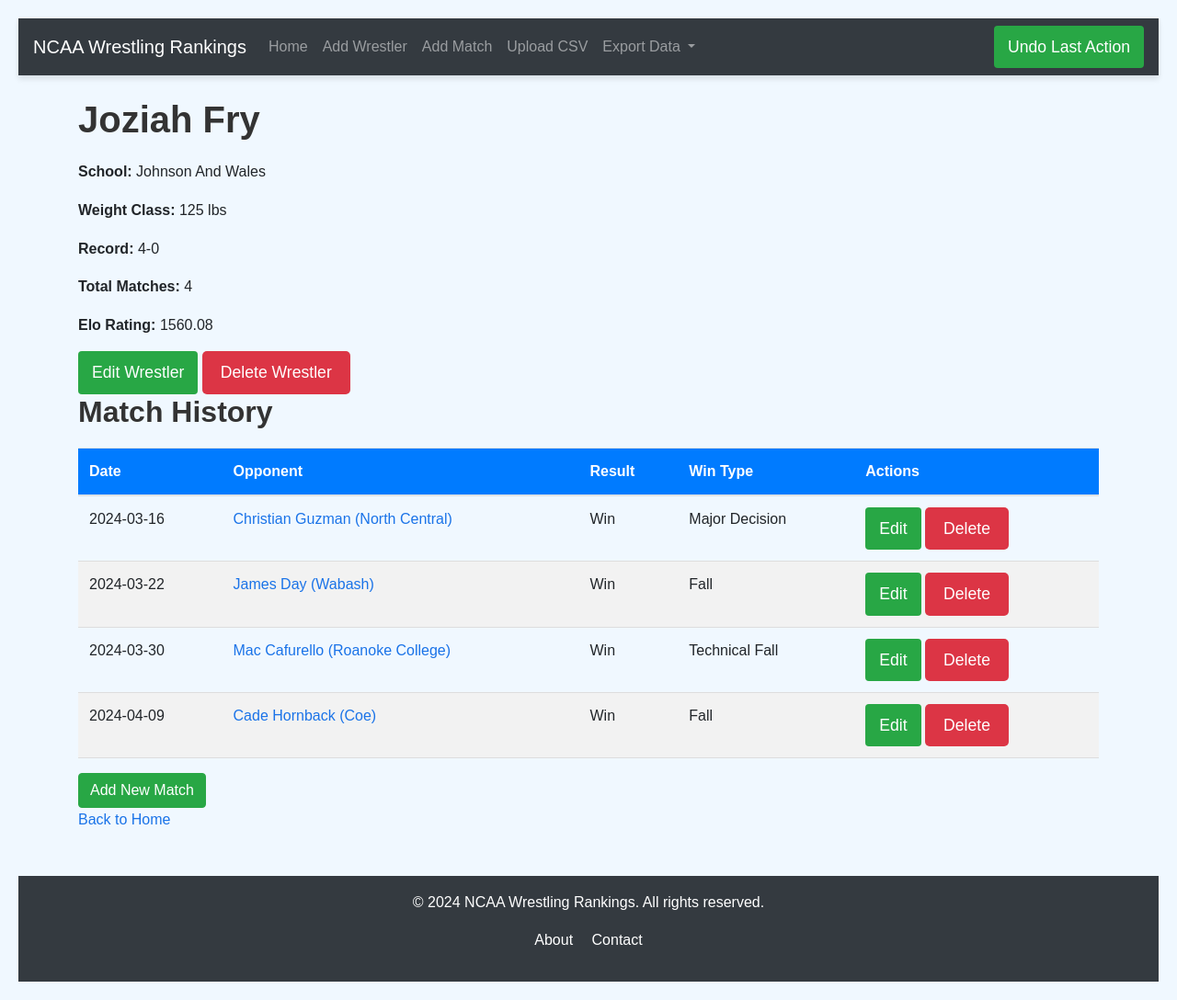
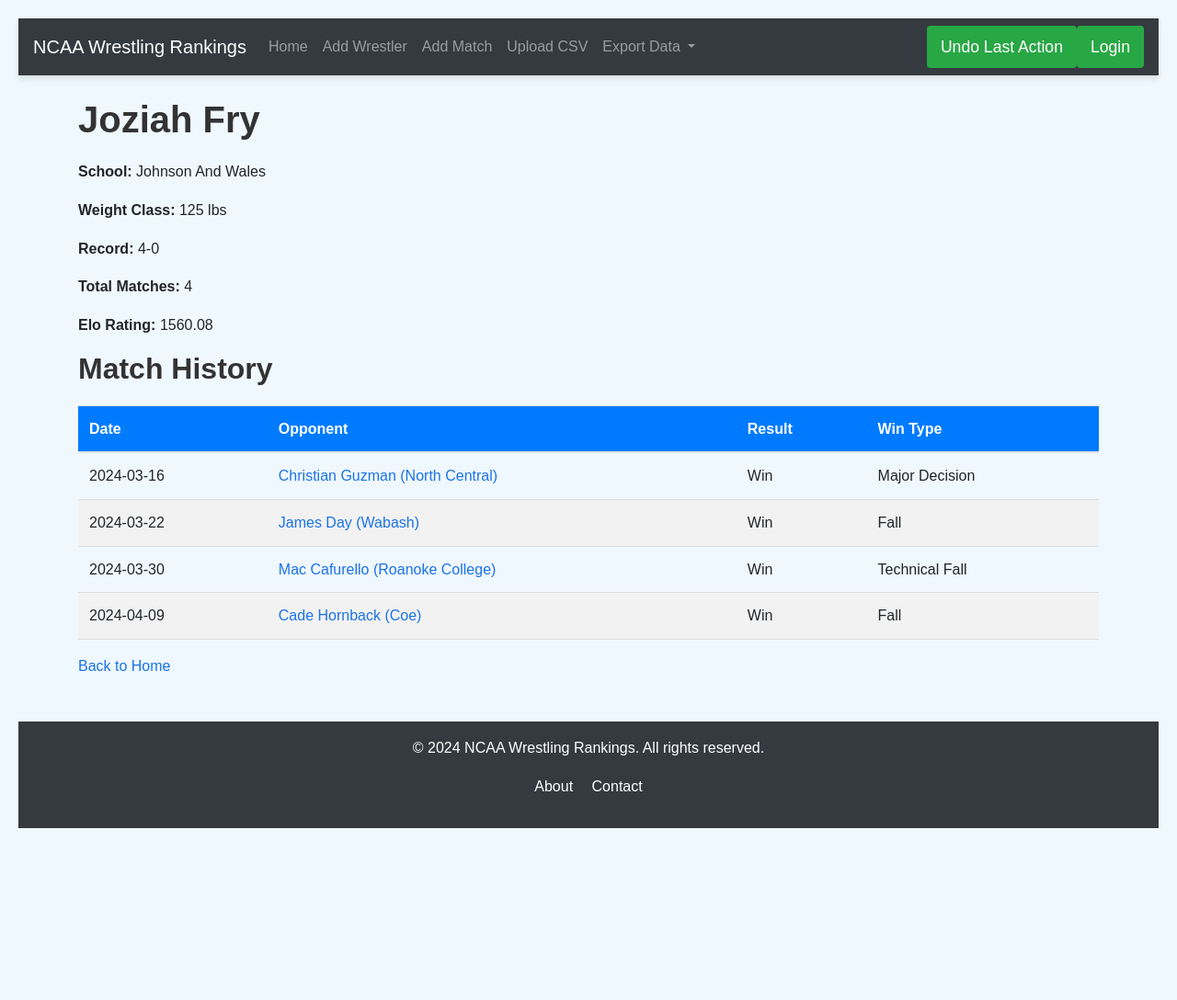
Before and after one commit to kbrat32c1/wrestling_rankings_app, a Flask app: page /wrestler/1 in a window 1280 px wide. Shown: the whole page at 92% size. After the commit the page ends 901 px from the top, so only its background shows below. Run offline with Flask 3, Linux system fonts and the light colour scheme; some libraries are stand-ins or nearby versions.

Commit message:
Your commit message, e.g. 'Updated navbar for login/logout'

```diff
--- a/app.py
+++ b/app.py
@@ -1,7 +1,8 @@
-from flask import Flask, render_template, request, redirect, url_for, flash, send_file, session
+from flask import Flask, render_template, request, redirect, url_for, flash, send_file, session, abort
 from flask_sqlalchemy import SQLAlchemy
 from flask_migrate import Migrate
 from datetime import datetime
+from functools import wraps
 import math
 import logging
 import csv
@@ -10,6 +11,10 @@ import traceback
 import difflib
 from io import TextIOWrapper
 from datetime import timezone
+from flask_login import UserMixin
+from flask_login import LoginManager, login_user, logout_user, current_user, login_required
+from werkzeug.security import check_password_hash, generate_password_hash, check_password_hash
+
 
 app = Flask(__name__)
 app.config['SQLALCHEMY_DATABASE_URI'] = 'sqlite:///wrestling.db'
@@ -19,6 +24,20 @@ app.config['SECRET_KEY'] = 'your_secret_key_here'  # Required for flash messages
 
 db = SQLAlchemy(app)
 migrate = Migrate(app, db)
+
+
+# Initialize the login manager
+login_manager = LoginManager()
+login_manager.init_app(app)
+
+# Redirect users to the login page if they aren't logged in
+login_manager.login_view = 'login'
+
+# Define the user loader for Flask-Login
+@login_manager.user_loader
+def load_user(user_id):
+    return User.query.get(int(user_id))
+
 
 # Set up logging
 logging.basicConfig(level=logging.DEBUG)
@@ -157,8 +176,6 @@ def recalculate_elo(wrestler):
     # Log the final recalculated Elo rating
     logger.info(f"Final Elo for {wrestler.name}: {wrestler.elo_rating}")
     db.session.commit()
-
-
 
 
 # Flexible date parsing function
@@ -303,6 +320,32 @@ def validate_and_process_csv(file):
         return False
 
 
+class User(UserMixin, db.Model):
+    id = db.Column(db.Integer, primary_key=True)
+    username = db.Column(db.String(100), unique=True, nullable=False)
+    password = db.Column(db.String(200), nullable=False)
+    is_admin = db.Column(db.Boolean, default=False)
+
+    def set_password(self, password):
+        """Hashes the password and stores it."""
+        self.password = generate_password_hash(password, method='pbkdf2:sha256')
+
+    def check_password(self, password):
+        """Checks the password against the hashed value in the database."""
+        return check_password_hash(self.password, password)
+
+
+
+# Utility functions and decorators (admin_required goes here)
+def admin_required(f):
+    @wraps(f)
+    def decorated_function(*args, **kwargs):
+        if not current_user.is_authenticated or not current_user.is_admin:
+            abort(403)  # Forbidden
+        return f(*args, **kwargs)
+    return decorated_function
+
+
 # Routes
 @app.route('/')
 def home():
@@ -365,6 +408,8 @@ def wrestler_detail(wrestler_id):
 
 
 @app.route('/add_wrestler', methods=['GET', 'POST'])
+@login_required
+@admin_required
 def add_wrestler():
     if request.method == 'POST':
         name = request.form['name'].strip()
@@ -404,6 +449,8 @@ def add_wrestler():
 
 
 @app.route('/add_match', methods=['GET', 'POST'])
+@login_required
+@admin_required
 def add_match():
     if request.method == 'POST':
         try:
@@ -490,6 +537,8 @@ def add_match():
 
 
 @app.route('/edit_match/<int:match_id>', methods=['GET', 'POST'])
+@login_required
+@admin_required
 def edit_match(match_id):
     match = Match.query.get_or_404(match_id)
 
@@ -537,6 +586,8 @@ def edit_match(match_id):
 
 
 @app.route('/edit_wrestler/<int:wrestler_id>', methods=['GET', 'POST'])
+@login_required
+@admin_required
 def edit_wrestler(wrestler_id):
     wrestler = Wrestler.query.get_or_404(wrestler_id)
 
@@ -557,6 +608,8 @@ def edit_wrestler(wrestler_id):
     return render_template('edit_wrestler.html', wrestler=wrestler, weight_classes=WEIGHT_CLASSES, schools=D3_WRESTLING_SCHOOLS)
 
 @app.route('/delete_wrestler/<int:wrestler_id>', methods=['POST'])
+@login_required
+@admin_required
 def delete_wrestler(wrestler_id):
     wrestler = Wrestler.query.get_or_404(wrestler_id)
 
@@ -590,6 +643,8 @@ def delete_wrestler(wrestler_id):
 
 
 @app.route('/delete_match/<int:match_id>', methods=['POST'])
+@login_required
+@admin_required
 def delete_match(match_id):
     match = Match.query.get_or_404(match_id)
     wrestler1 = Wrestler.query.get(match.wrestler1_id)
@@ -614,10 +669,9 @@ def delete_match(match_id):
     return redirect(url_for('wrestler_detail', wrestler_id=wrestler1.id))
 
 
-
-from datetime import datetime
-
 @app.route('/undo', methods=['POST'])
+@login_required
+@admin_required
 def undo():
     last_action = session.get('last_action')
     if not last_action:
@@ -808,6 +862,8 @@ def validate_and_process_csv(file):
 
 
 @app.route('/export_rankings')
+@login_required
+@admin_required
 def export_rankings():
     try:
         output = io.StringIO()
@@ -844,6 +900,8 @@ def export_rankings():
         return f"An error occurred: {str(e)}", 500
 
 @app.route('/export_wrestlers')
+@login_required
+@admin_required
 def export_wrestlers():
     try:
         output = io.StringIO()
@@ -878,6 +936,8 @@ def export_wrestlers():
         return f"An error occurred: {str(e)}", 500
 
 @app.route('/export_matches')
+@login_required
+@admin_required
 def export_matches():
     try:
         output = io.StringIO()
@@ -911,6 +971,8 @@ def export_matches():
         return f"An error occurred: {str(e)}", 500
 
 @app.route('/bulk_delete_wrestlers', methods=['POST'])
+@login_required
+@admin_required
 def bulk_delete_wrestlers():
     wrestler_ids = request.form.getlist('wrestler_ids')  # Get the list of wrestler IDs from the form
 
@@ -969,6 +1031,8 @@ def bulk_delete_wrestlers():
     return redirect(url_for('rankings', weight_class=wrestlers[0].weight_class if wrestlers else 125))
 
 @app.route('/clear_data', methods=['POST'])
+@login_required
+@admin_required
 def clear_data():
     try:
         # Clear all matches first
@@ -987,6 +1051,8 @@ def clear_data():
     return redirect(url_for('home'))
 
 @app.route('/upload_csv', methods=['GET', 'POST'])
+@login_required
+@admin_required
 def upload_csv():
     if request.method == 'POST':
         # Check if a file was uploaded
@@ -1018,5 +1084,31 @@ def upload_csv():
     csv_feedback = session.pop('csv_feedback', None)
     return render_template('upload_csv.html', csv_feedback=csv_feedback)
 
+@app.route('/login', methods=['GET', 'POST'])
+def login():
+    if request.method == 'POST':
+        username = request.form['username']
+        password = request.form['password']
+        user = User.query.filter_by(username=username).first()
+
+        # Check if user exists and the password is correct
+        if user and user.check_password(password):
+            login_user(user)  # Logs the user in
+            flash('Logged in successfully!', 'success')
+            return redirect(url_for('home'))
+        else:
+            flash('Invalid username or password', 'danger')
+
+    return render_template('login.html')
+
+
+@app.route('/logout')
+@login_required
+def logout():
+    logout_user()
+    flash('You have been logged out.', 'success')
+    return redirect(url_for('home'))
+
+
 if __name__ == '__main__':
     app.run(debug=True)
--- a/templates/base.html
+++ b/templates/base.html
@@ -43,11 +43,24 @@
                     </div>
                 </li>
             </ul>
-            <!-- Undo Button -->
-            <form action="/undo" method="post" class="form-inline my-2 my-lg-0">
-                <input type="hidden" name="next" value="http://127.0.0.1:5000/">
-                <button type="submit" class="btn btn-warning my-2 my-sm-0">Undo Last Action</button>
-            </form>
+            <!-- Right side: Undo Button, Login/Logout -->
+            <ul class="navbar-nav ml-auto">
+                <!-- Undo Button -->
+                <li class="nav-item">
+                    <form action="/undo" method="post" class="form-inline my-2 my-lg-0">
+                        <input type="hidden" name="next" value="http://127.0.0.1:5000/">
+                        <button type="submit" class="btn btn-warning my-2 my-sm-0">Undo Last Action</button>
+                    </form>
+                </li>
+                <!-- Login/Logout Button -->
+                <li class="nav-item">
+                    {% if current_user.is_authenticated %}
+                        <a href="{{ url_for('logout') }}" class="btn btn-secondary my-2 my-sm-0">Logout</a>
+                    {% else %}
+                        <a href="{{ url_for('login') }}" class="btn btn-primary my-2 my-sm-0">Login</a>
+                    {% endif %}
+                </li>
+            </ul>
         </div>
     </nav>
 
--- a/templates/wrestler_detail.html
+++ b/templates/wrestler_detail.html
@@ -13,12 +13,15 @@
     <p><strong>Elo Rating:</strong> {{ "%.2f"|format(wrestler.elo_rating) }}</p>
 </div>
 
+<!-- Admin-Only Actions: Edit/Delete Wrestler -->
+{% if current_user.is_authenticated and current_user.is_admin %}
 <div class="actions">
     <a href="{{ url_for('edit_wrestler', wrestler_id=wrestler.id) }}" class="btn btn-primary">Edit Wrestler</a>
     <form action="{{ url_for('delete_wrestler', wrestler_id=wrestler.id) }}" method="post" style="display: inline;">
         <input type="submit" value="Delete Wrestler" class="btn btn-danger" onclick="return confirm('Are you sure you want to delete this wrestler?');">
     </form>
 </div>
+{% endif %}
 
 <h2>Match History</h2>
 {% if matches %}
@@ -29,7 +32,9 @@
                 <th>Opponent</th>
                 <th>Result</th>
                 <th>Win Type</th>
+                {% if current_user.is_authenticated and current_user.is_admin %}
                 <th>Actions</th>
+                {% endif %}
             </tr>
         </thead>
         <tbody>
@@ -43,12 +48,14 @@
                 </td>
                 <td>{{ match.result }}</td>
                 <td>{{ match.win_type }}</td>
+                {% if current_user.is_authenticated and current_user.is_admin %}
                 <td>
                     <a href="{{ url_for('edit_match', match_id=match.id) }}" class="btn btn-sm btn-primary">Edit</a>
                     <form action="{{ url_for('delete_match', match_id=match.id) }}" method="post" style="display: inline;">
                         <input type="submit" value="Delete" class="btn btn-sm btn-danger" onclick="return confirm('Are you sure you want to delete this match?');">
                     </form>
                 </td>
+                {% endif %}
             </tr>
             {% endfor %}
         </tbody>
@@ -57,9 +64,12 @@
     <p>No matches found for this wrestler.</p>
 {% endif %}
 
+<!-- Admin-Only Add Match Button -->
+{% if current_user.is_authenticated and current_user.is_admin %}
 <div class="actions">
     <a href="{{ url_for('add_match') }}" class="btn btn-success">Add New Match</a>
 </div>
+{% endif %}
 
 <div class="back-link">
     <a href="{{ url_for('home') }}">Back to Home</a>
```
Also changed, not shown: templates/home.html (+7 -0 lines), templates/login.html (added, +11 -0 lines), instance/wrestling.db.
